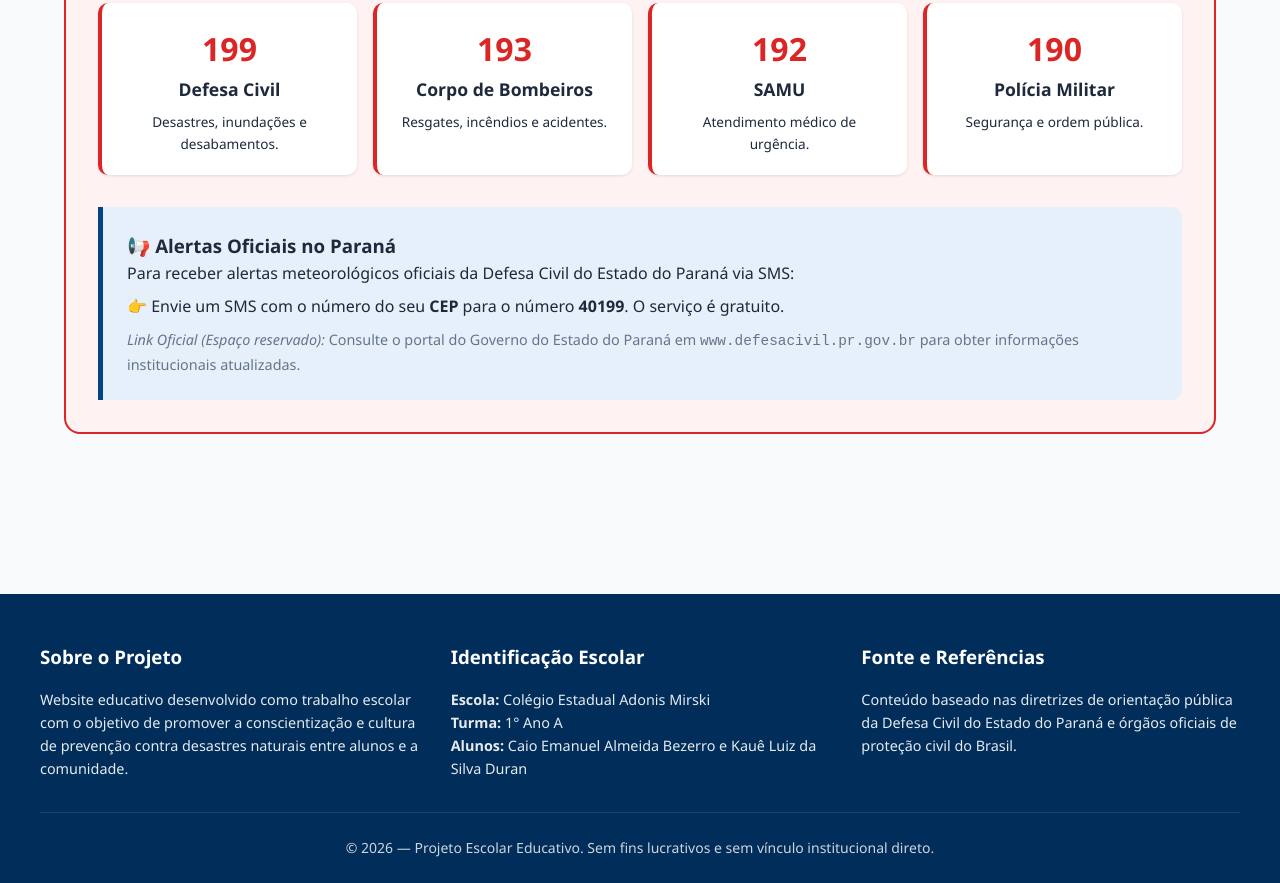
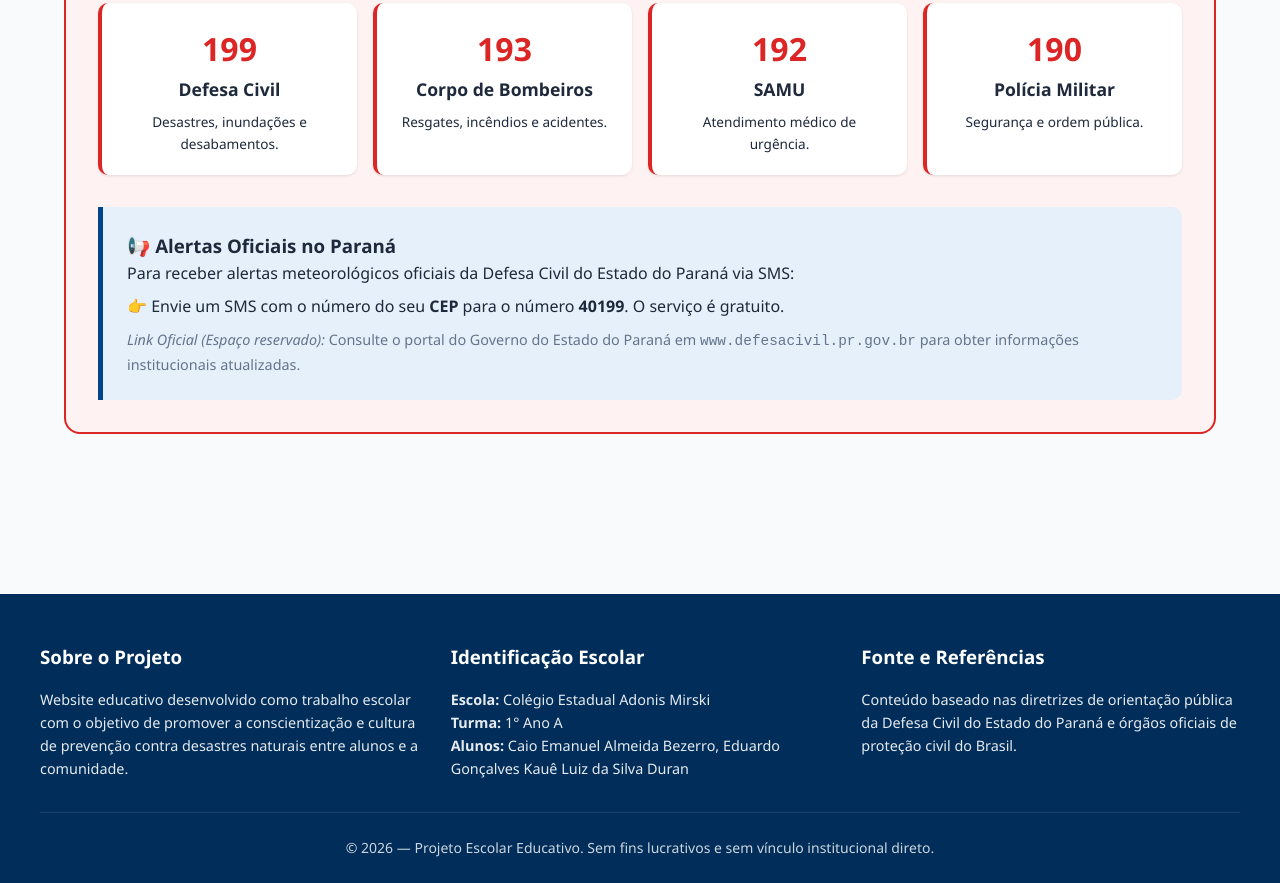
Before and after one commit to caiobezerro-art/Defesa-Civil, a plain HTML site: page index.html in a window 1280 px wide. Shown: the part 3848-4731 px from the top of the page. Drawn offline with Linux system fonts and the light colour scheme.

Commit message:
Update student names in index.html

```diff
--- a/index.html
+++ b/index.html
@@ -932,7 +932,7 @@
                 <h3 style="margin-bottom: 1rem;">Identificação Escolar</h3>
                 <p style="font-size: 0.9rem; opacity: 0.9;"><strong>Escola:</strong> Colégio Estadual Adonis Mirski</p>
                 <p style="font-size: 0.9rem; opacity: 0.9;"><strong>Turma:</strong> 1° Ano A</p>
-                <p style="font-size: 0.9rem; opacity: 0.9;"><strong> Alunos:</strong> Caio Emanuel Almeida Bezerro e Kauê Luiz da Silva Duran</p>
+                <p style="font-size: 0.9rem; opacity: 0.9;"><strong> Alunos:</strong> Caio Emanuel Almeida Bezerro, Eduardo Gonçalves Kauê Luiz da Silva Duran</p>
             </div>
             <div>
                 <h3 style="margin-bottom: 1rem;">Fonte e Referências</h3>
```
